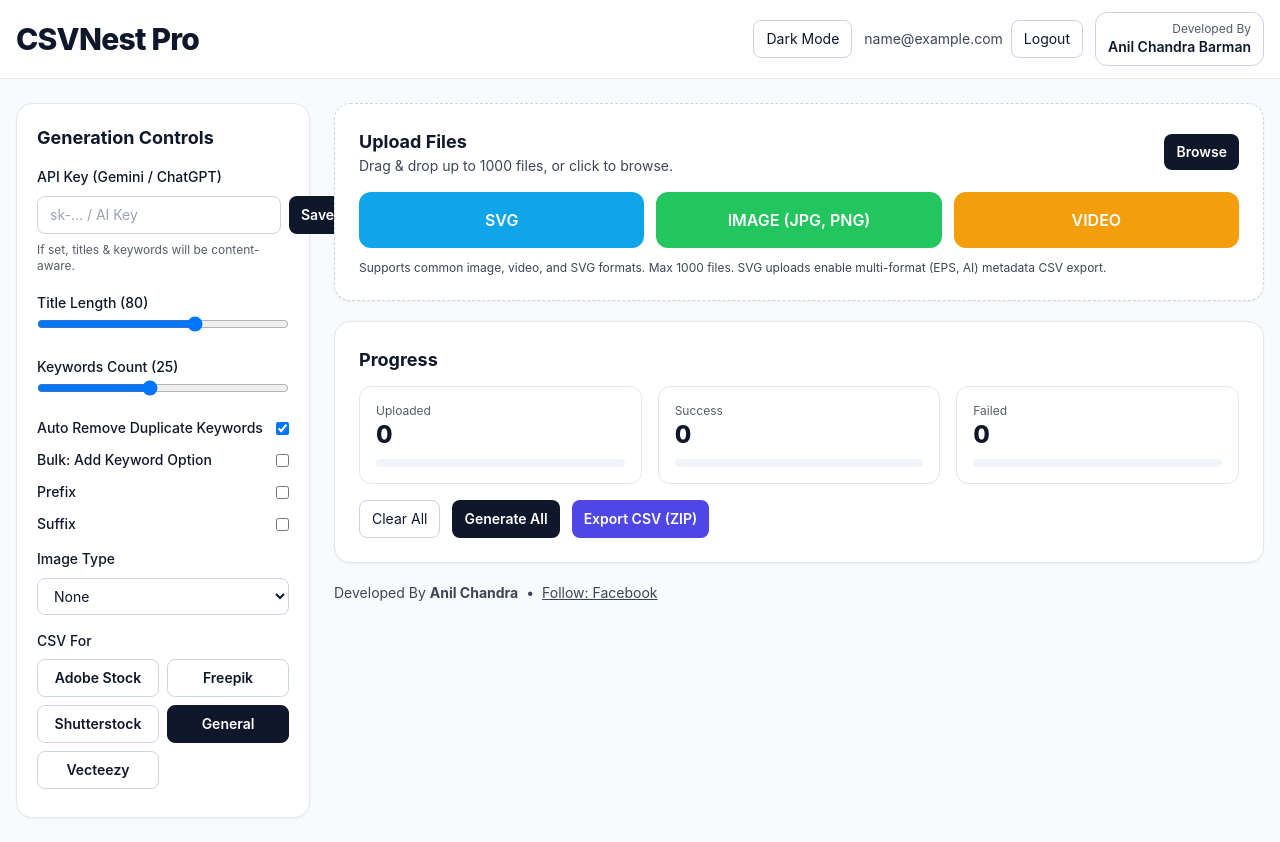
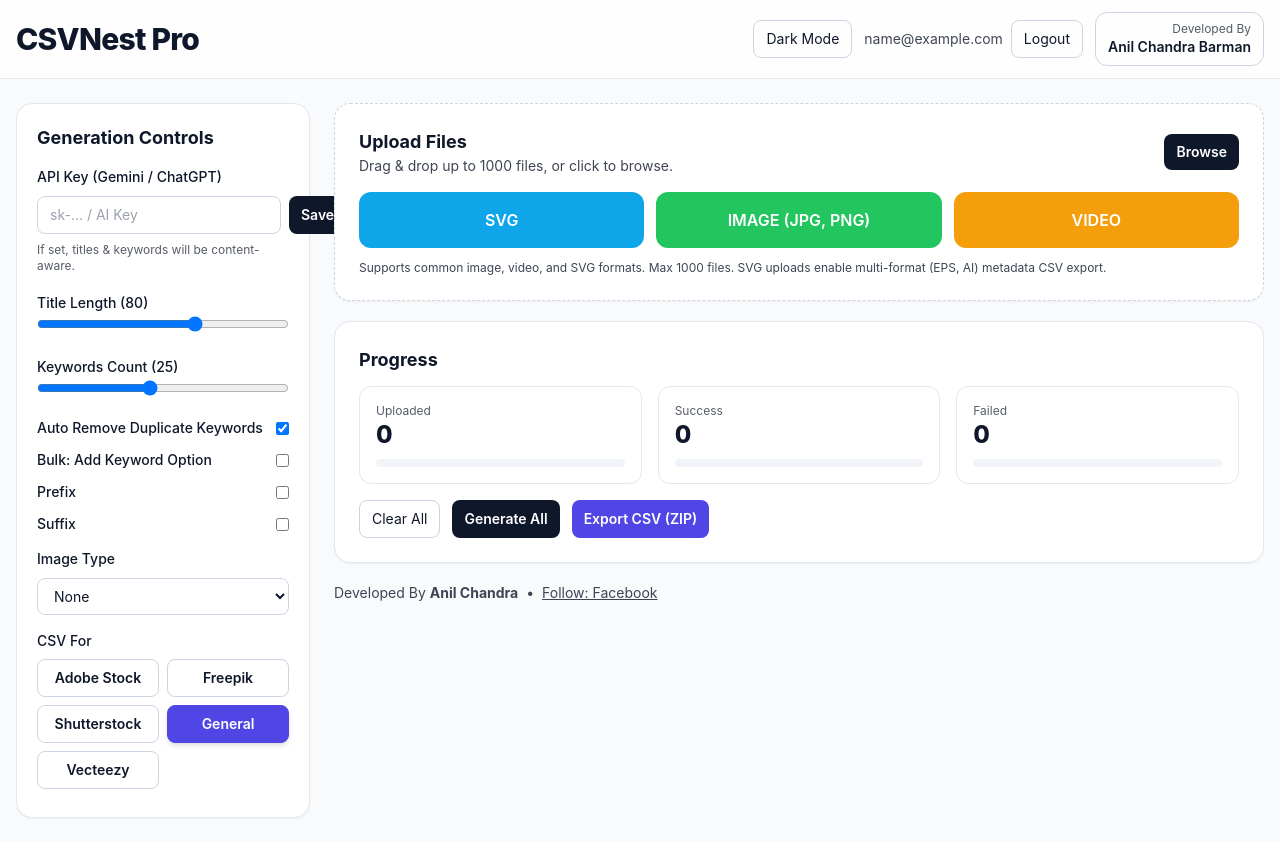
Before and after one commit to acbfreelencer-tech/csvnest_pro_final_layout, a Next.js app: page / in a window 1280 px wide. Both pictures are taken after typing "name@example.com" into the empty fields and a click on the button "Login". Built offline with nearby package versions, Linux system fonts and the light colour scheme.

Commit message:
Update page.jsx

```diff
--- a/app/page.jsx
+++ b/app/page.jsx
@@ -370,7 +370,15 @@
                  <label className="text-sm font-medium block mb-2">CSV For</label>
 <div className="grid grid-cols-2 gap-2">
  {PLATFORMS.map(p => (
-                    <button key={p} onClick={() => setPlatform(p)} className={`px-3 py-2 rounded-lg border text-sm font-semibold ${platform === p ? "bg-slate-900 text-white border-slate-900 dark:bg-slate-700 dark:border-slate-700" : "bg-white dark:bg-slate-700 text-slate-900 dark:text-slate-100 border-slate-300 dark:border-slate-600"}`}>
+  <button
+    key={p}
+    onClick={() => setPlatform(p)}
+    className={`px-3 py-2 rounded-lg border text-sm font-semibold transition-colors duration-200 ${
+      platform === p
+        ? "bg-indigo-600 text-white border-indigo-600 shadow-md dark:bg-indigo-500 dark:border-indigo-400"
+        : "bg-white dark:bg-slate-700 text-slate-900 dark:text-slate-100 border-slate-300 dark:border-slate-600 hover:bg-slate-100 dark:hover:bg-slate-600"
+    }`}
+  >
     {p}
   </button>
 ))}
```
Lines whose indentation alone changed are shown as unchanged.
